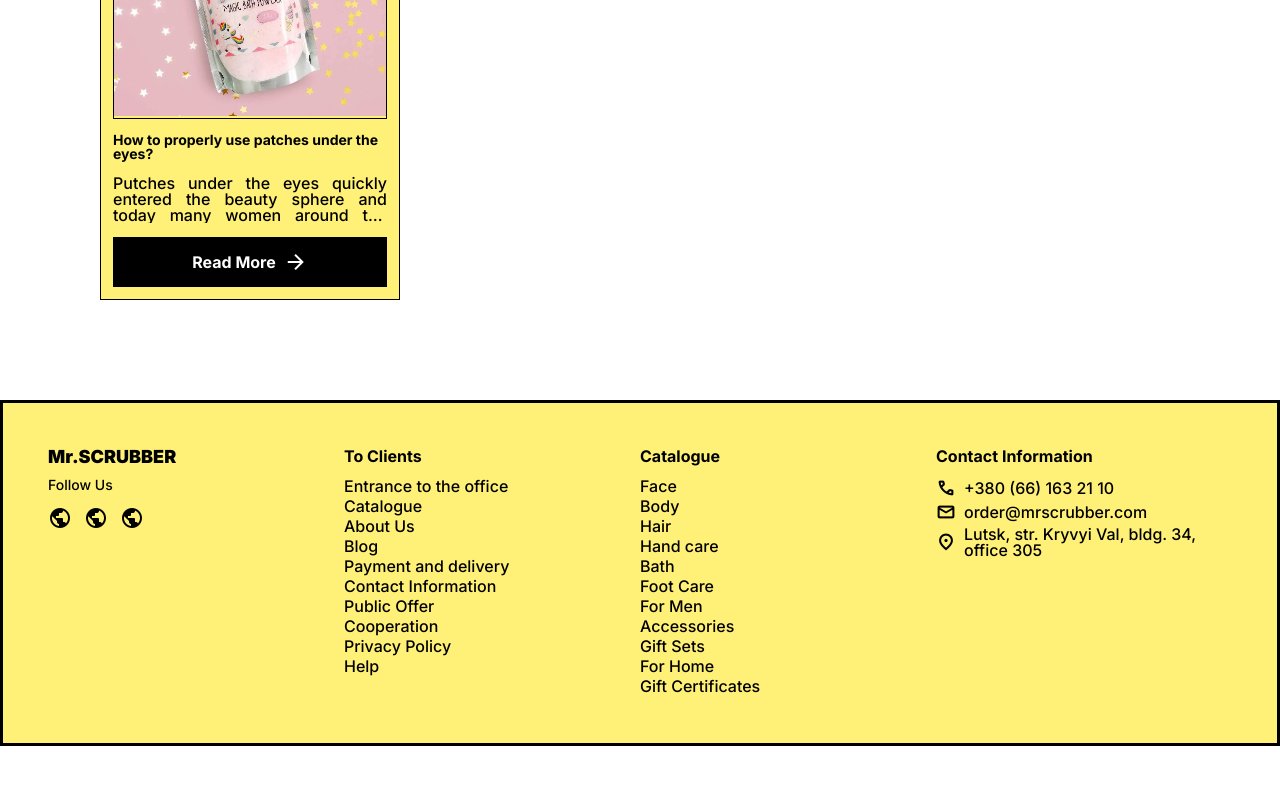
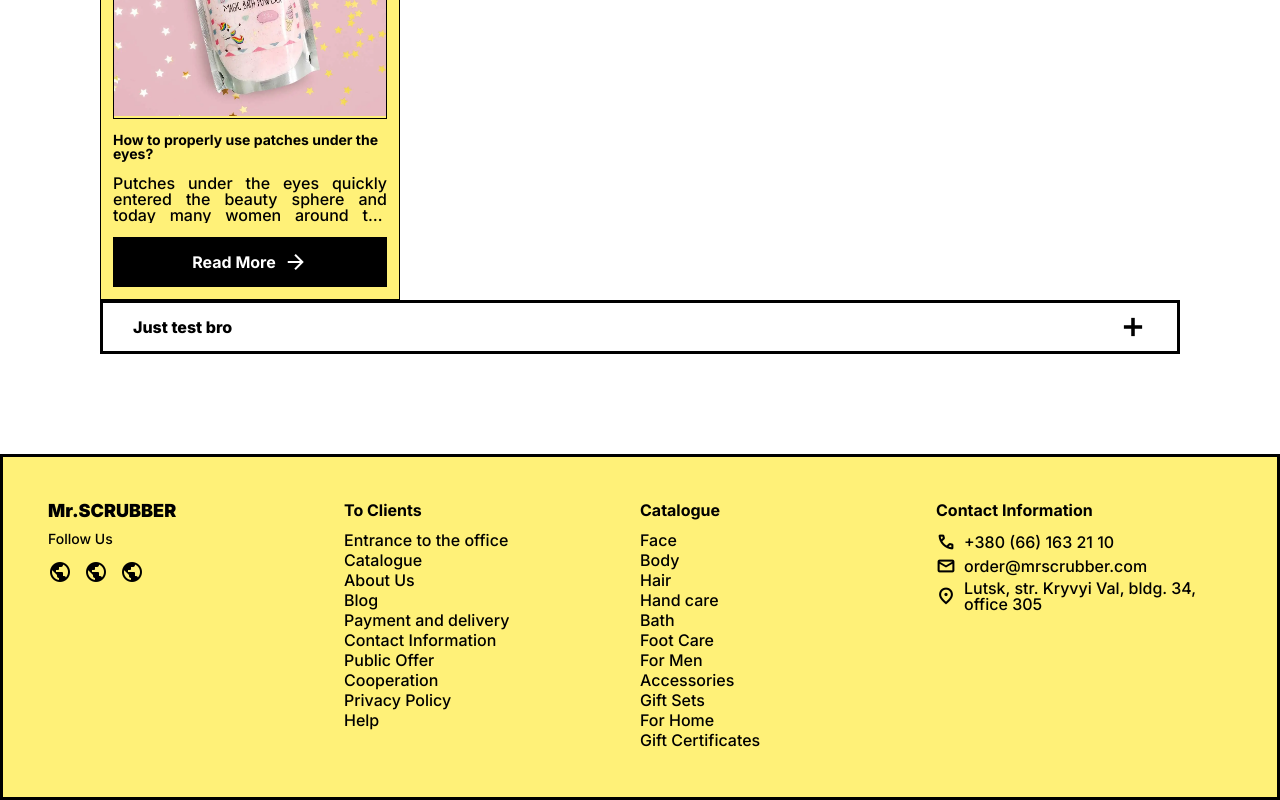
Before and after one commit to kahramanX/creative-ecommerce-project, a React (Create React App) app in the folder client/: page /components in a window 1280 px wide. Shown: the part 1267-2067 px from the top of the page. Before the commit the page ends 2013 px from the top, so only its background shows below. Built offline with nearby package versions, Linux system fonts and the light colour scheme.

Commit message:
accordion component added and tested

```diff
--- a/client/src/Components.tsx
+++ b/client/src/Components.tsx
@@ -5,6 +5,7 @@ import React from "react";
 import BannerImage from "assets/images/bannerImage.webp";
 import LayeredInput from "components/shared/LayeredInput";
 import BlogPost from "components/shared/BlogPost";
+import Accordion from "components/shared/Accordion";
 
 const Components: React.FC = () => {
   return (
@@ -51,6 +52,14 @@ const Components: React.FC = () => {
           blogPostImage={BannerImage}
         />
       </div>
+      <div>
+        <Accordion
+          accordionTitle="Just test bro"
+          accordionContent={
+            "<p>Im testing bro</p><p>yes bro just testing :)</p><p>:)</p>"
+          }
+        />
+      </div>
     </div>
   );
 };
--- /dev/null
+++ b/client/src/assets/styles/components/shared/accordion.scss
@@ -0,0 +1,32 @@
+@import "assets/styles/variables.scss";
+
+.accordion-container {
+  border: $bold-border;
+
+  &[open] {
+    .accordion-title {
+      span {
+        transform: rotate(45deg);
+      }
+    }
+  }
+
+  .accordion-title {
+    padding: 10px 30px;
+    display: flex;
+    align-items: center;
+    justify-content: space-between;
+    font-weight: 800;
+    cursor: pointer;
+
+    span {
+      font-weight: 800;
+      font-size: 28px;
+      transition: rotate 200ms;
+    }
+  }
+  .accordion-content {
+    font-weight: 500;
+    padding: 10px 30px;
+  }
+}
--- /dev/null
+++ b/client/src/components/shared/Accordion.tsx
@@ -0,0 +1,23 @@
+import React from "react";
+import "assets/styles/components/shared/accordion.scss";
+
+type Props = {
+  accordionTitle: string;
+  accordionContent: string;
+};
+
+const Accordion: React.FC<Props> = ({ accordionTitle, accordionContent }) => {
+  return (
+    <details className="accordion-container">
+      <summary className="accordion-title">
+        {accordionTitle} <span className="material-symbols-outlined">add</span>
+      </summary>
+      <div
+        dangerouslySetInnerHTML={{ __html: accordionContent }}
+        className="accordion-content"
+      ></div>
+    </details>
+  );
+};
+
+export default Accordion;
```
